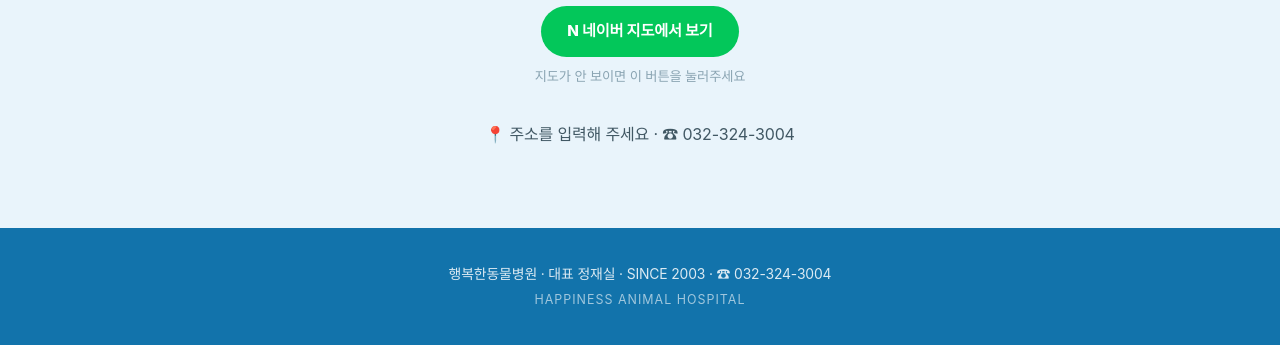
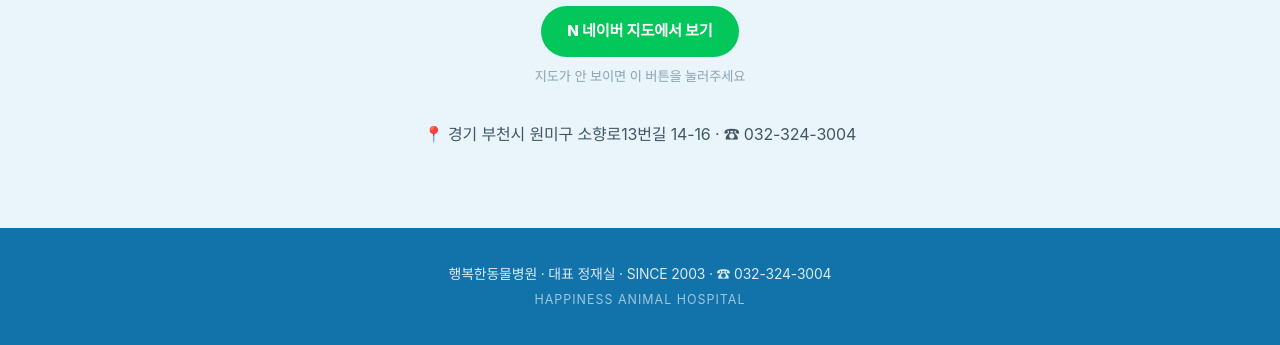
Before and after one commit to realbocho/Happiness-Animal-Hospital, a plain HTML site: page index.html in a window 1280 px wide. Shown: the part 8241-8586 px from the top of the page. Drawn offline with Linux system fonts and the light colour scheme; a web font is replaced by a local one.

Commit message:
Update index.html

```diff
--- a/index.html
+++ b/index.html
@@ -292,7 +292,7 @@
       <span class="go">N 네이버 지도에서 보기</span>
       <span class="tip">지도가 안 보이면 이 버튼을 눌러주세요</span>
     </a>
-    <p class="addr">📍 주소를 입력해 주세요 · ☎ 032-324-3004</p>
+    <p class="addr">📍 경기 부천시 원미구 소향로13번길 14-16 · ☎ 032-324-3004</p>
   </div>
 </section>
 
```
